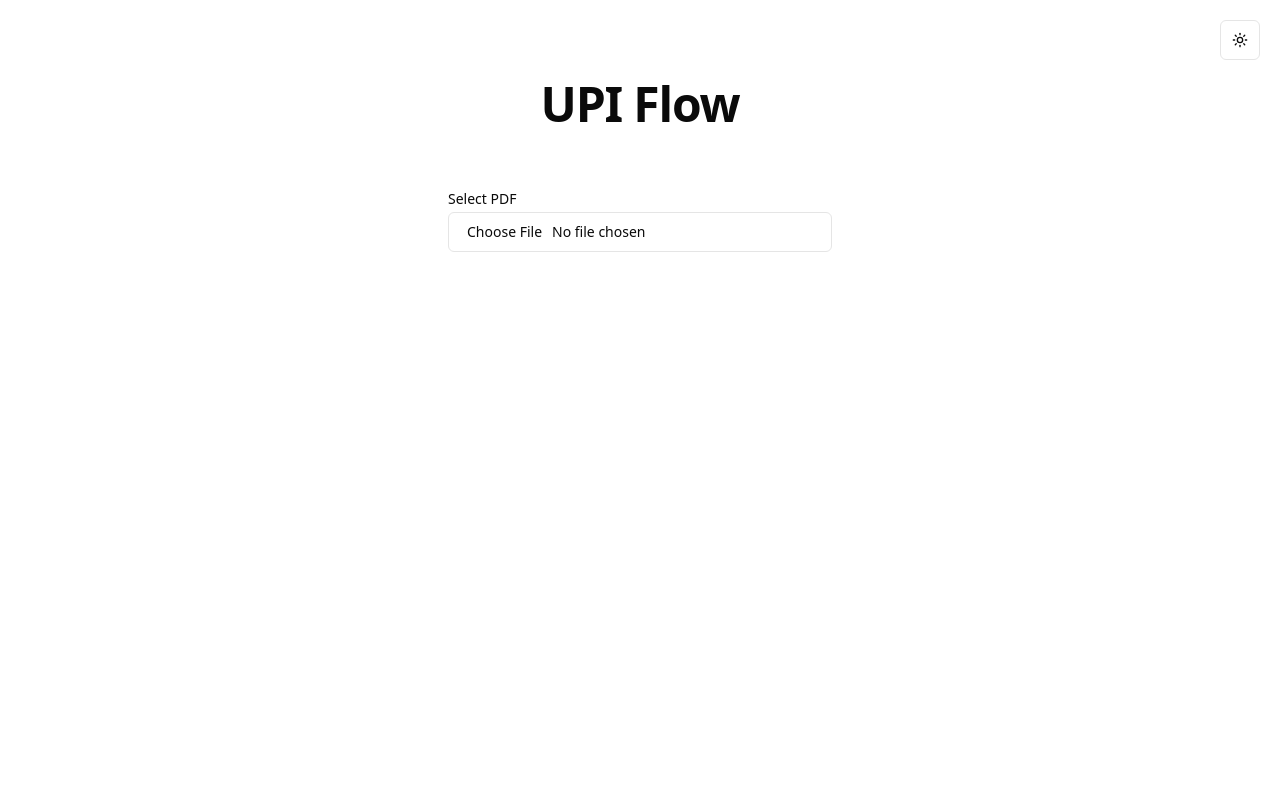
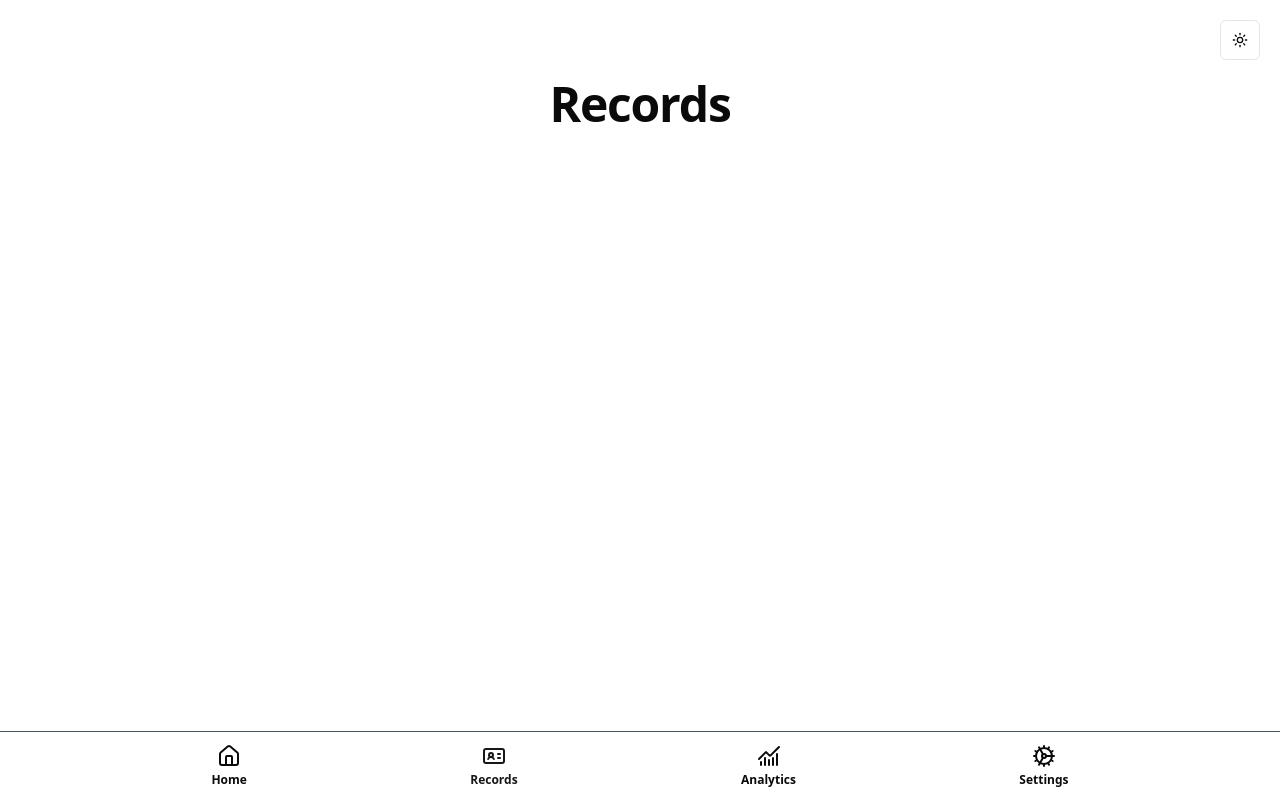
Before and after one commit to ManjiCoder/UPI-Flow, a React (Vite) app: page /records in a window 1280 px wide. Built offline with nearby package versions, Linux system fonts and the light colour scheme.

Commit message:
navigation

```diff
--- a/package.json
+++ b/package.json
@@ -19,6 +19,7 @@
     "react": "^18.3.1",
     "react-dom": "^18.3.1",
     "react-pdftotext": "^1.3.3",
+    "react-router-dom": "^6.27.0",
     "tailwind-merge": "^2.5.4",
     "tailwindcss-animate": "^1.0.7"
   },
--- a/src/App.tsx
+++ b/src/App.tsx
@@ -1,10 +1,18 @@
+import { BrowserRouter, Route, Routes } from 'react-router-dom';
 import AppContainer from './AppContainer';
 import Home from './pages/Home';
+import Records from './pages/Records';
 
 export default function App() {
   return (
-    <AppContainer>
-      <Home />
-    </AppContainer>
+    <BrowserRouter>
+      <AppContainer>
+        <Routes>
+          <Route path='/' Component={Home} />
+          <Route path='/records' Component={Records} />
+          <Route path='*' Component={Home} />
+        </Routes>
+      </AppContainer>
+    </BrowserRouter>
   );
 }
--- a/src/AppContainer.tsx
+++ b/src/AppContainer.tsx
@@ -1,4 +1,5 @@
 import { ReactNode } from 'react';
+import Footer from './components/layout/Footer';
 import { ThemeBtn } from './components/layout/ThemeBtn';
 import { ThemeProvider } from './components/theme/ThemeProvider';
 
@@ -12,7 +13,7 @@ export default function AppContainer({ children }: AppContainerProp) {
         <ThemeBtn />
         {children}
       </ThemeProvider>
-      {/* <Footer /> */}
+      <Footer />
     </>
   );
 }
--- a/src/components/UploadFile.tsx
+++ b/src/components/UploadFile.tsx
@@ -1,8 +1,22 @@
 import { Input } from '@/components/ui/input';
 import { Label } from '@/components/ui/label';
-import extractText from '@/utils/logic';
+import pdfToText from 'react-pdftotext';
+import { useNavigate } from 'react-router-dom';
 
 export function UploadFile() {
+  const navigation = useNavigate();
+  // eslint-disable-next-line @typescript-eslint/ban-ts-comment
+  // @ts-ignore
+  const extractText = async (event) => {
+    const file = event.target.files[0];
+    try {
+      const text = await pdfToText(file);
+      console.log(text);
+      navigation('/records');
+    } catch (error) {
+      console.error('Failed to extract text from pdf', error);
+    }
+  };
   return (
     <div className='grid mx-auto w-full max-w-sm items-center gap-1.5'>
       <Label htmlFor='picture'>Select PDF</Label>
--- a/src/components/layout/Footer.tsx
+++ b/src/components/layout/Footer.tsx
@@ -1,6 +1,5 @@
-import { ChartNoAxesCombined, Cog, Goal, House } from 'lucide-react';
-import Link from 'next/link';
-import { usePathname } from 'next/navigation';
+import { ChartNoAxesCombined, Cog, House, IdCard } from 'lucide-react';
+import { NavLink, useLocation } from 'react-router-dom';
 
 const footerOption = [
   {
@@ -9,9 +8,9 @@ const footerOption = [
     href: '/',
   },
   {
-    name: 'Projects',
-    icon: <Goal />,
-    href: '/projects',
+    name: 'Records',
+    icon: <IdCard />,
+    href: '/records',
   },
   {
     name: 'Analytics',
@@ -24,25 +23,24 @@ const footerOption = [
     href: '/settings',
   },
 ];
-
 export default function Footer() {
-  const pathName = usePathname();
+  const { pathname: pathName } = useLocation();
   return (
     <footer className=''>
       <ol className='fixed z-10 backdrop-blur-md bottom-0 w-full border-t-[1px] border-slate-600 flex justify-evenly py-3 gap-3'>
         {footerOption.map(({ name, href, icon }) => {
           const isActive = pathName === href;
           return (
-            <Link
+            <NavLink
               key={href + name}
-              href={href}
+              to={href}
               className={`${isActive && 'text-primary'}`}
             >
               <li className='grid gap-y-1 place-items-center'>
                 <span>{icon}</span>
                 <span className='text-xs font-semibold'>{name}</span>
               </li>
-            </Link>
+            </NavLink>
           );
         })}
       </ol>
--- /dev/null
+++ b/src/pages/Records.tsx
@@ -0,0 +1,9 @@
+import PageWrapper from '@/components/layout/PageWrapper';
+
+export default function Records() {
+  return (
+    <PageWrapper>
+      <h1 className='text-center'>Records</h1>
+    </PageWrapper>
+  );
+}
```
Also changed, not shown: 1 other file (tests, documents, lock files or other folders).
